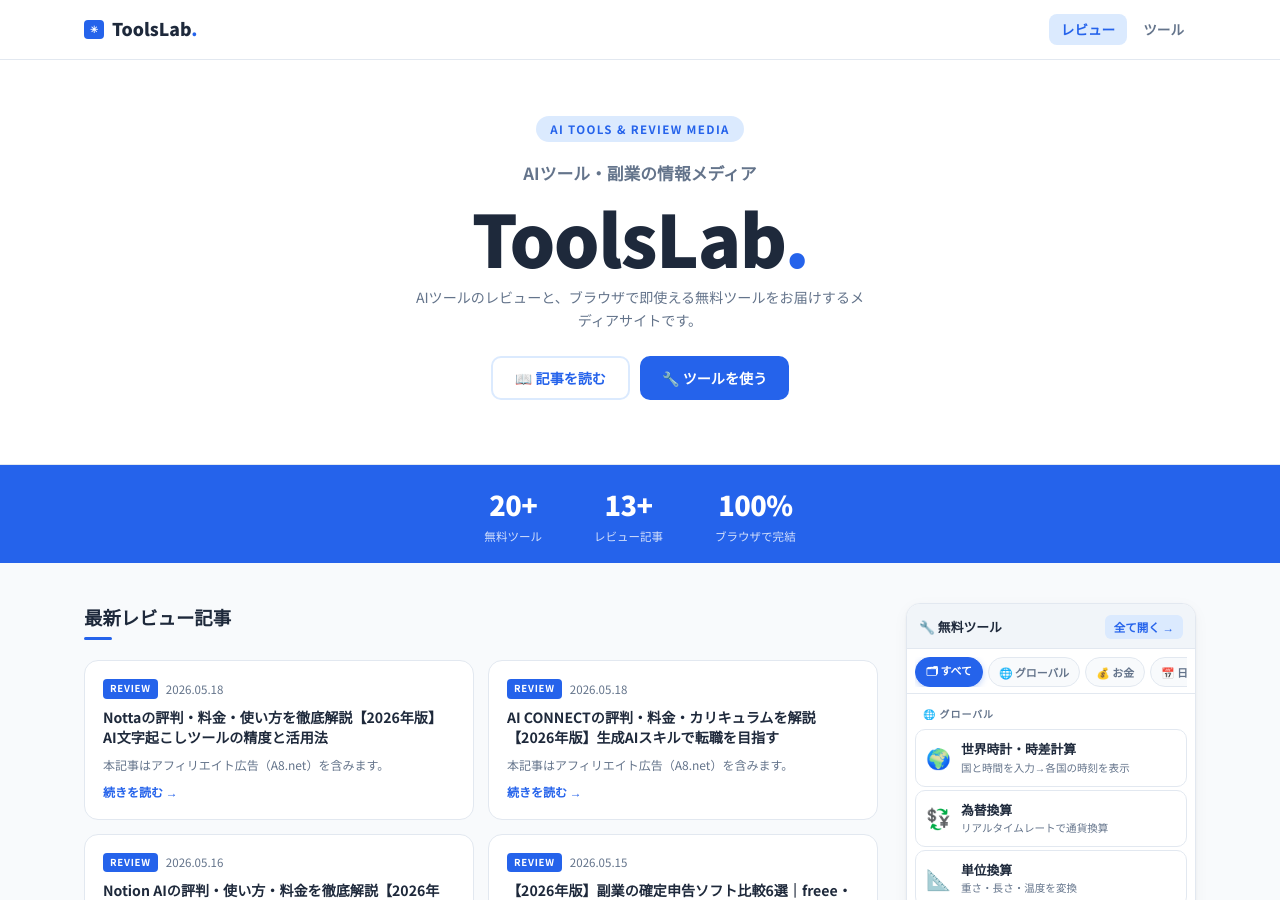
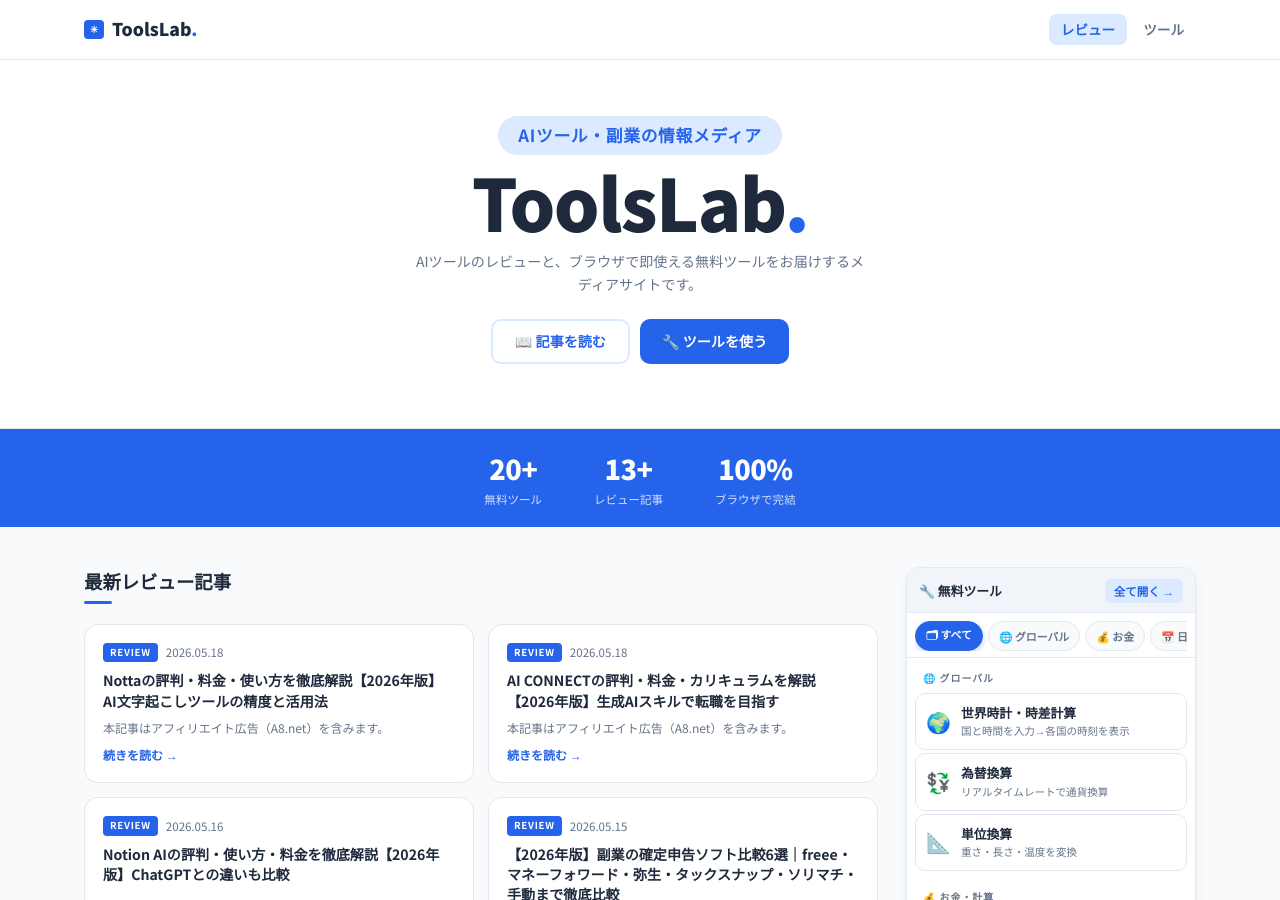
Before and after one commit to ToolsLab-ops/review, a Jekyll site: the page built from index.html, in a window 1280 px wide and 900 px high. Built offline with Jekyll 4.4.1, drawn with Linux system fonts in a browser that asks for light colours.

Commit message:
hero: バッジを日本語化・フォント拡大・行間縮小・英文削除

```diff
--- a/index.html
+++ b/index.html
@@ -44,10 +44,9 @@
 
     /* ── HERO ── */
     .hero { background: var(--white); border-bottom: 1px solid var(--border); padding: 56px 0 64px; text-align: center; }
-    .hero-eyebrow { display: inline-block; font-size: .72rem; font-weight: 700; letter-spacing: .12em; color: var(--blue); background: var(--blue-lt); padding: 4px 14px; border-radius: 99px; margin-bottom: 18px; }
+    .hero-eyebrow { display: inline-block; font-size: 1.05rem; font-weight: 700; letter-spacing: .04em; color: var(--blue); background: var(--blue-lt); padding: 6px 20px; border-radius: 99px; margin-bottom: 6px; }
     .hero h1 { font-size: clamp(2.6rem, 6vw, 4.5rem); font-weight: 900; line-height: 1.1; letter-spacing: -.02em; margin-bottom: 10px; }
     .hero h1 .dot { color: var(--blue); }
-    .hero-tagline { font-size: 1.05rem; font-weight: 700; color: var(--muted); margin-bottom: 10px; }
     .hero-desc { font-size: .88rem; color: var(--muted); max-width: 460px; margin: 0 auto 24px; }
     .cta-row { display: flex; justify-content: center; gap: 10px; flex-wrap: wrap; }
     .btn-primary { display: inline-flex; align-items: center; background: var(--blue); color: #fff; font-size: .88rem; font-weight: 700; padding: 10px 22px; border-radius: 10px; text-decoration: none; transition: background .15s, transform .1s; }
@@ -197,8 +196,7 @@
 <!-- HERO -->
 <section class="hero">
   <div style="max-width:1160px;margin:0 auto;padding:0 24px;">
-    <p class="hero-eyebrow">AI TOOLS &amp; REVIEW MEDIA</p>
-    <p class="hero-tagline">AIツール・副業の情報メディア</p>
+    <p class="hero-eyebrow">AIツール・副業の情報メディア</p>
     <h1>ToolsLab<span class="dot">.</span></h1>
     <p class="hero-desc">AIツールのレビューと、ブラウザで即使える無料ツールをお届けするメディアサイトです。</p>
     <div class="cta-row">
```
